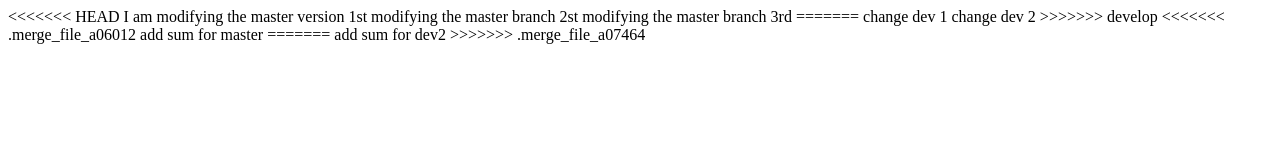
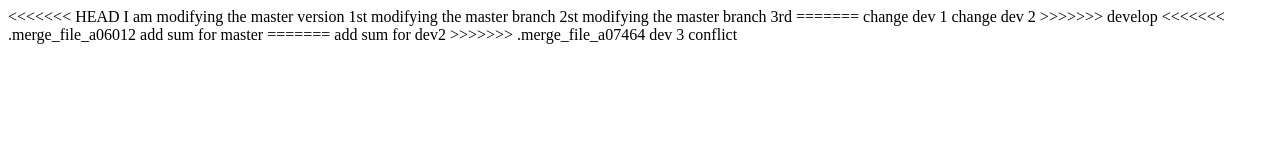
Before and after one commit to chahoonsang/opentutorials, a plain HTML site: page index.html in a window 1280 px wide. Drawn offline with Linux system fonts and the light colour scheme.

Commit message:
dev 3 in master

```diff
--- a/index.html
+++ b/index.html
@@ -12,4 +12,5 @@
 =======
 add sum for dev2
 >>>>>>> .merge_file_a07464
+dev 3 conflict
 </html>
```
